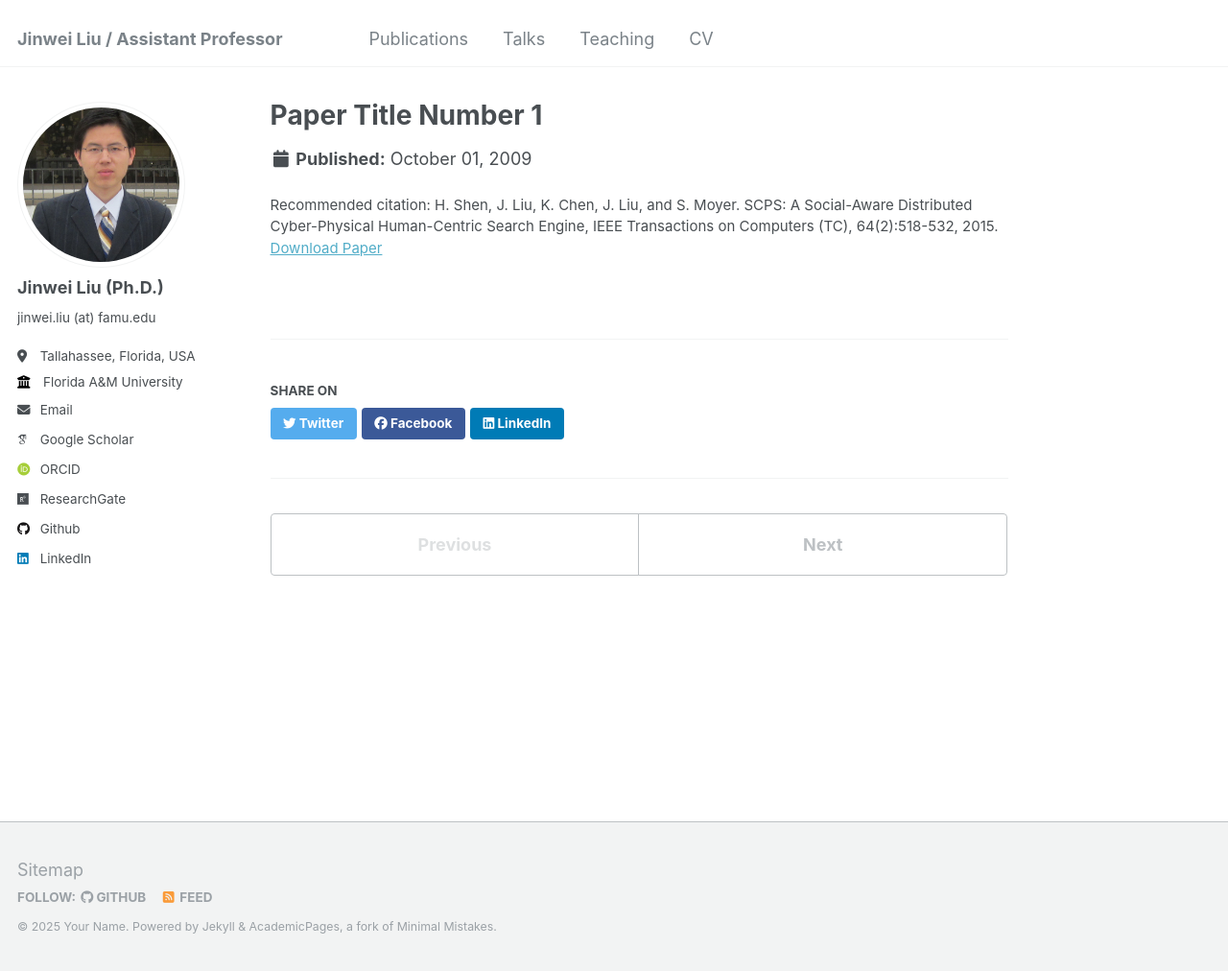
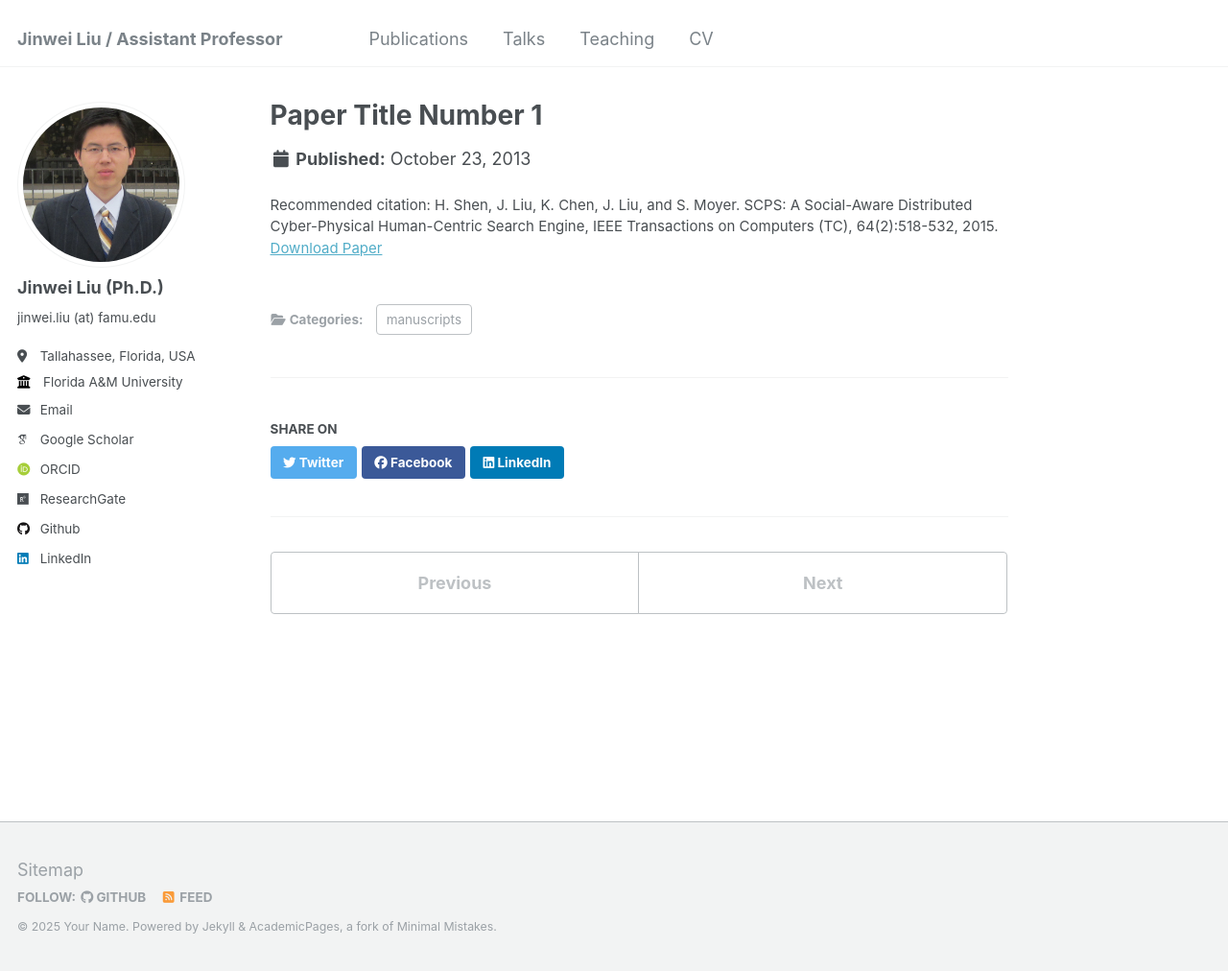
Before and after one commit to jinweiliucu/jinweiliucu.github.io, a Jekyll site: the page built from _publications/2009-10-01-paper-title-number-1.md, in a window 1280 px wide and 1012 px high. Shown: the whole window at 96% size. Built offline with Jekyll 4.4.1, drawn with Linux system fonts in a browser that asks for light colours; some web fonts are replaced; part of the change alters nothing that is shown.

Commit message:
Update 2009-10-01-paper-title-number-1.md

```diff
--- a/_publications/2009-10-01-paper-title-number-1.md
+++ b/_publications/2009-10-01-paper-title-number-1.md
@@ -1,10 +1,10 @@
 ---
 # title: "SCPS: A Social-Aware Distributed Cyber-Physical Human-Centric Search Engine"
-# collection: publications
-# category: manuscripts
+collection: publications
+category: manuscripts
 # permalink: /publication/2013-10-23-paper-title-number-1
 #excerpt: 'This paper is about the number 1. The number 2 is left for future work.'
-# date: 2013-10-23
+date: 2013-10-23
 # venue: 'IEEE Transactions on Computers (TC)'
 # slidesurl: 'http://academicpages.github.io/files/slides1.pdf'
 paperurl: 'https://ieeexplore.ieee.org/stamp/stamp.jsp?tp=&arnumber=6645370'
```
